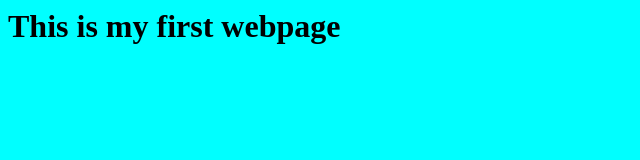
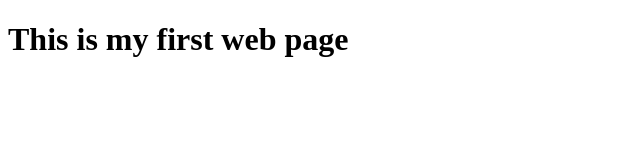
Before and after one commit to gitmatt69/BFB321, a plain HTML site: page index.html in a window 1280 px wide. Shown: the whole page, without its empty margins (0-640 px from the left). Drawn offline with Linux system fonts and the light colour scheme.

Commit message:
this is funny webpage

```diff
--- a/index.html
+++ b/index.html
@@ -1,8 +1,9 @@
+<!DOCTYPE html>
 <html>
     <head>
-    <title> First Page</title>
+        <title>First web page</title>
     </head>
-    <body bgcolor="cyan">
-    <h1> This is my first webpage</h1>
+    <body>
+        <h1>This is my first web page </h1>
     </body>
 </html>
```
